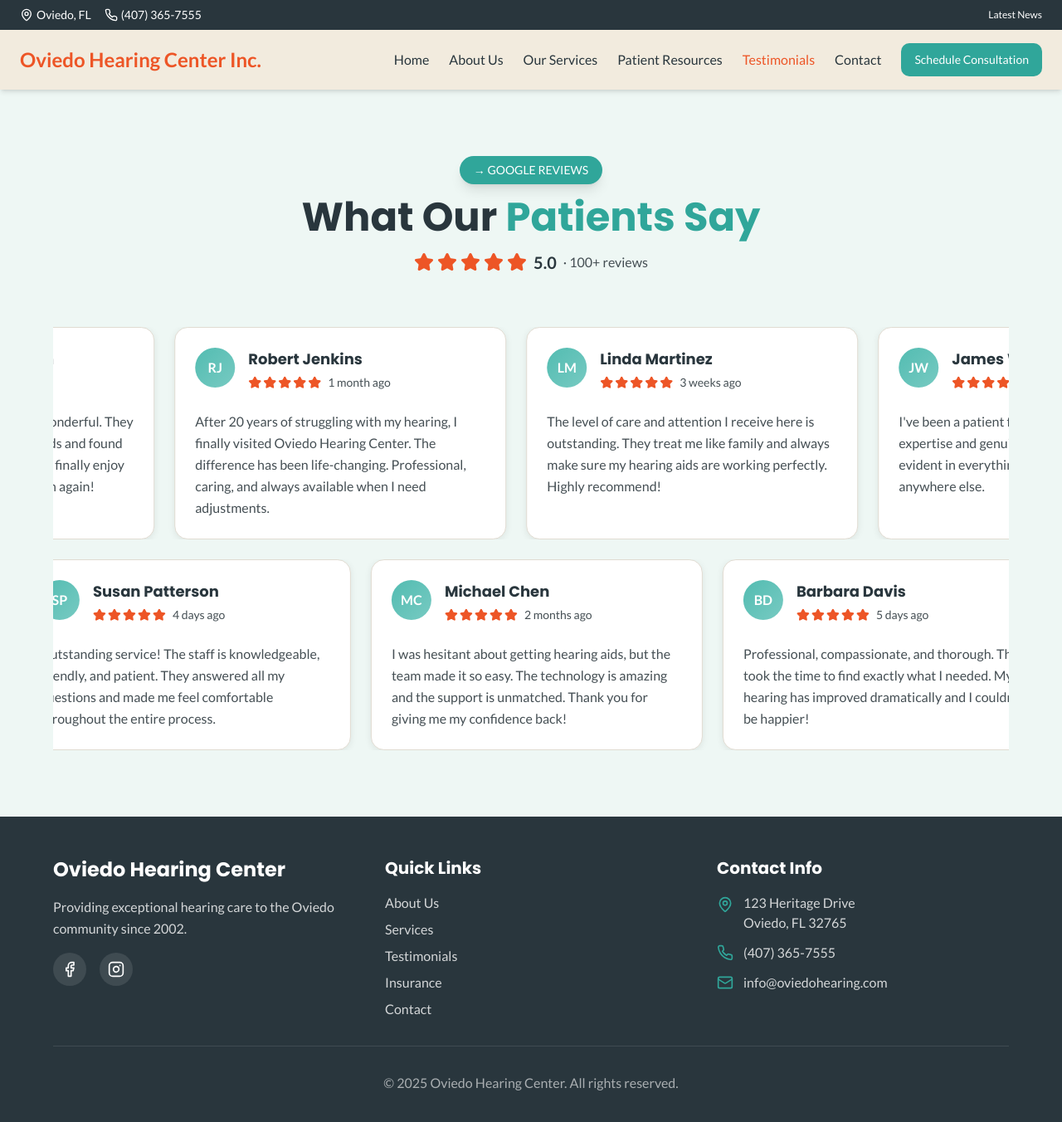
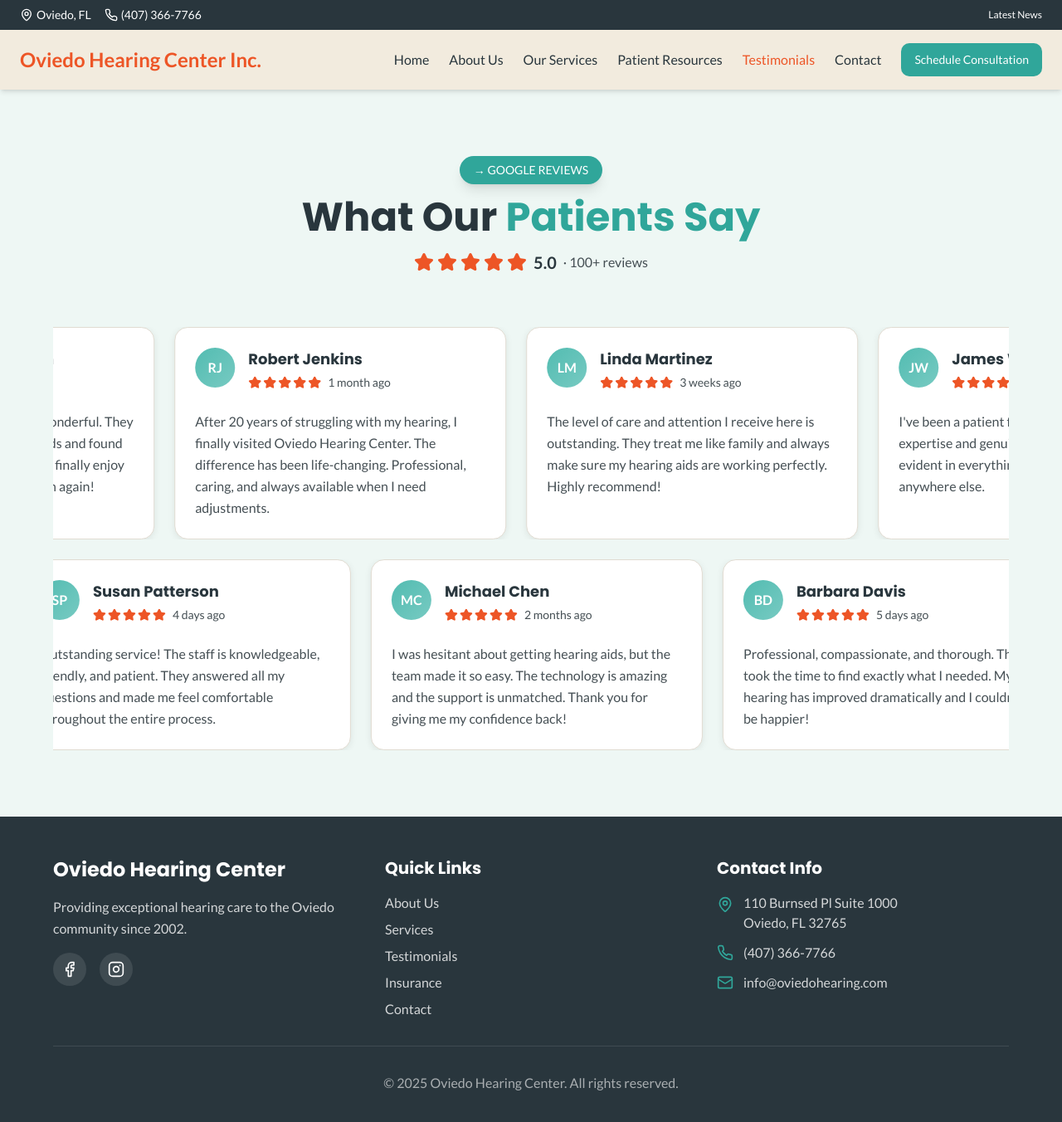
Before and after one commit to triavalabs/hear-with-heart, a React (Vite) app: page /testimonials in a window 1280 px wide. Shown: the top 1352 px of the page at 83% size. Built offline with nearby package versions, Linux system fonts and the light colour scheme; the HTML template or start-up script is replaced by a standard one.

Commit message:
Update contact information

```diff
--- a/src/components/Contact.tsx
+++ b/src/components/Contact.tsx
@@ -62,7 +62,7 @@ const Contact = () => {
                 </CardHeader>
                 <CardContent>
                   <CardDescription className="text-body-gray text-lg">
-                    123 Heritage Drive<br />
+                    110 Burnsed Pl Suite 1000<br />
                     Oviedo, FL 32765
                   </CardDescription>
                 </CardContent>
@@ -77,8 +77,8 @@ const Contact = () => {
                 </CardHeader>
                 <CardContent>
                   <CardDescription className="text-body-gray text-lg">
-                    <a href="tel:+14073657555" className="hover:text-main-teal transition-colors">
-                      (407) 365-7555
+                    <a href="tel:+14073667766" className="hover:text-main-teal transition-colors">
+                      (407) 366-7766
                     </a>
                   </CardDescription>
                 </CardContent>
@@ -109,8 +109,8 @@ const Contact = () => {
                 </CardHeader>
                 <CardContent>
                   <CardDescription className="text-body-gray text-lg">
-                    Monday - Friday: 9:00 AM - 5:00 PM<br />
-                    Saturday: By Appointment<br />
+                    Monday - Thursday: 9:00 AM - 3:00 PM<br />
+                    Friday - Saturday: Closed<br />
                     Sunday: Closed
                   </CardDescription>
                 </CardContent>
@@ -120,7 +120,7 @@ const Contact = () => {
               <Card className="border-2 border-border-gray overflow-hidden">
                 <div className="h-64 bg-muted">
                   <iframe
-                    src="https://www.google.com/maps/embed?pb=!1m18!1m12!1m3!1d3499.123456789!2d-81.20873!3d28.66997!2m3!1f0!2f0!3f0!3m2!1i1024!2i768!4f13.1!3m3!1m2!1s0x0%3A0x0!2zMjjCsDQwJzEyLjAiTiA4McKwMTInMzEuNCJX!5e0!3m2!1sen!2sus!4v1234567890"
+                    src="https://www.google.com/maps/embed?pb=!1m18!1m12!1m3!1d3499.123456789!2d-81.20873!3d28.66997!2m3!1f0!2f0!3f0!3m2!1i1024!2i768!4f13.1!3m3!1m2!1s0x88e76a3a75d9a7d9%3A0x6c3b7a5e1d2f8c4a!2s110%20Burnsed%20Pl%20Suite%201000%2C%20Oviedo%2C%20FL%2032765!5e0!3m2!1sen!2sus!4v1234567890"
                     width="100%"
                     height="100%"
                     style={{ border: 0 }}
--- a/src/components/Footer.tsx
+++ b/src/components/Footer.tsx
@@ -64,12 +64,12 @@ const Footer = () => {
               <div className="space-y-3 text-white/80">
                 <div className="flex items-start gap-3">
                   <MapPin className="w-5 h-5 mt-1 flex-shrink-0 text-main-teal" />
-                  <span>123 Heritage Drive<br />Oviedo, FL 32765</span>
+                  <span>110 Burnsed Pl Suite 1000<br />Oviedo, FL 32765</span>
                 </div>
                 <div className="flex items-center gap-3">
                   <Phone className="w-5 h-5 flex-shrink-0 text-main-teal" />
-                  <a href="tel:+14073657555" className="hover:text-main-teal transition-colors">
-                    (407) 365-7555
+                  <a href="tel:+14073667766" className="hover:text-main-teal transition-colors">
+                    (407) 366-7766
                   </a>
                 </div>
                 <div className="flex items-center gap-3">
--- a/src/components/Navigation.tsx
+++ b/src/components/Navigation.tsx
@@ -36,9 +36,9 @@ const Navigation = () => {
               <MapPin className="h-4 w-4" />
               <span className="hidden sm:inline">Oviedo, FL</span>
             </a>
-            <a href="tel:+14073657555" className="flex items-center gap-1 hover:text-secondary transition-colors">
+            <a href="tel:+14073667766" className="flex items-center gap-1 hover:text-secondary transition-colors">
               <Phone className="h-4 w-4" />
-              <span>(407) 365-7555</span>
+              <span>(407) 366-7766</span>
             </a>
           </div>
           <div className="text-xs hidden md:block">
```
